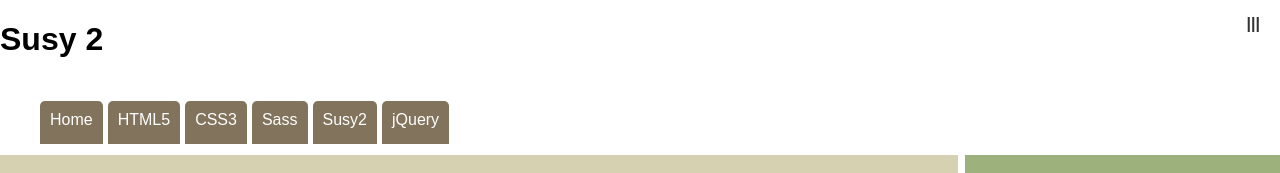
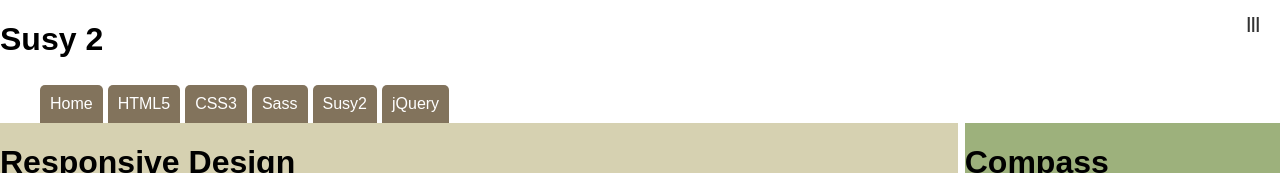
Before and after one commit to itsthomas/Susy2_23.03.15, a plain HTML site: page index.html in a window 1280 px wide. Shown: the top 173 px of the page. Drawn offline with Linux system fonts and the light colour scheme.

Commit message:
Deleted clearfix from nav and ul
Fixed a bug which was caused because of .cl in nav and ul of main
navigatin.

```diff
--- a/index.html
+++ b/index.html
@@ -14,8 +14,8 @@
 <header>
     <h1>Susy 2</h1>
 
-    <nav class="cf">
-        <ul class="cf">
+    <nav>
+        <ul>
             <li><a href="#">Home</a></li>
             <li><a href="#">HTML5</a></li>
             <li><a href="#">CSS3</a></li>
```
